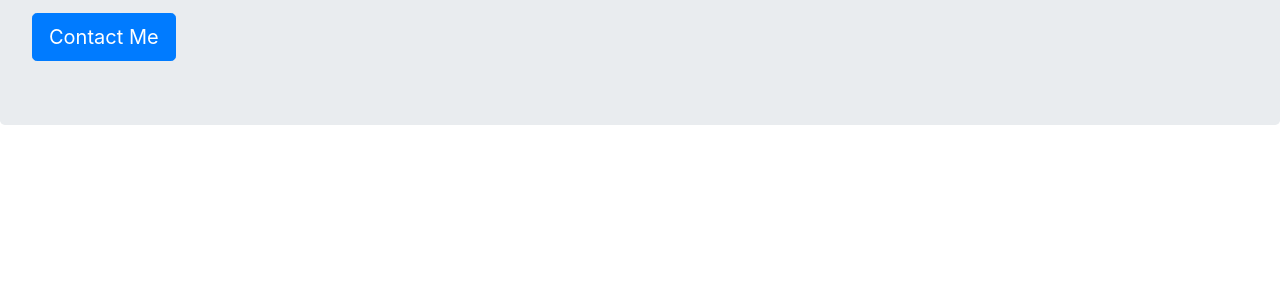
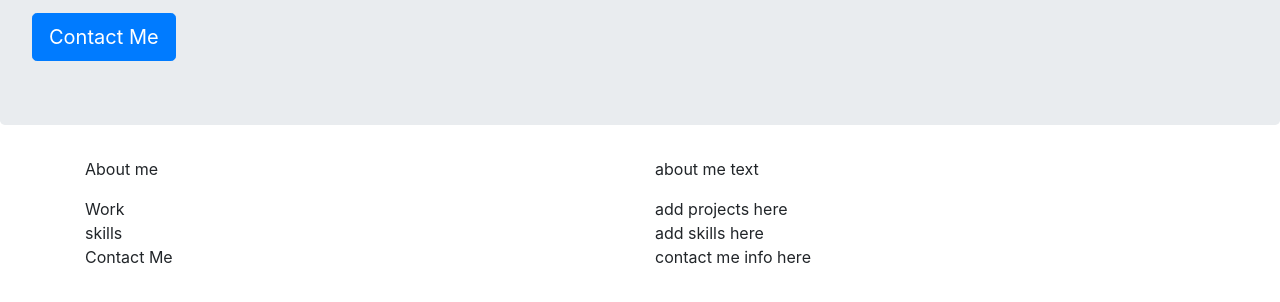
Before and after one commit to Jmotsi/Bootstrap-Portfolio, a plain HTML site: page index.html in a window 1280 px wide. Shown: the part 228-530 px from the top of the page. Drawn offline with nearby package versions, Linux system fonts and the light colour scheme.

Commit message:
added the containers for each different section going to add the details inside the containers.

```diff
--- a/index.html
+++ b/index.html
@@ -30,9 +30,53 @@
         <a class="btn btn-primary btn-lg" href="#" role="button">Contact Me</a>
       </div>
 
+      <div class="container">
+        <div class="row">
+          <div class="col-sm">
+            About me
+          </div>
+          <div class="col-sm">
+            <p>about me text</p>
+          </div>
+        </div>
+      </div>
+
+      <div class="container">
+        <div class="row">
+          <div class="col-sm">
+            Work
+          </div>
+          <div class="col-sm">
+            add projects here
+          </div>
+        </div>
+      </div>
+
+      <div class="container">
+        <div class="row">
+          <div class="col-sm">
+            skills
+          </div>
+          <div class="col-sm">
+            add skills here
+          </div>
+        </div>
+      </div>
+
+      <div class="container">
+        <div class="row">
+          <div class="col-sm">
+            Contact Me
+          </div>
+          <div class="col-sm">
+            <p>contact me info here</p>
+          </div>
+        </div>
+      </div>
 
 
-    <script src="https://code.jquery.com/jquery-3.3.1.slim.min.js" integrity="sha384-q8i/X+965DzO0rT7abK41JStQIAqVgRVzpbzo5smXKp4YfRvH+8abtTE1Pi6jizo" crossorigin="anonymous"></script>
+
+<script src="https://code.jquery.com/jquery-3.3.1.slim.min.js" integrity="sha384-q8i/X+965DzO0rT7abK41JStQIAqVgRVzpbzo5smXKp4YfRvH+8abtTE1Pi6jizo" crossorigin="anonymous"></script>
 <script src="https://cdn.jsdelivr.net/npm/popper.js@1.14.3/dist/umd/popper.min.js" integrity="sha384-ZMP7rVo3mIykV+2+9J3UJ46jBk0WLaUAdn689aCwoqbBJiSnjAK/l8WvCWPIPm49" crossorigin="anonymous"></script>
 <script src="https://cdn.jsdelivr.net/npm/bootstrap@4.1.3/dist/js/bootstrap.min.js" integrity="sha384-ChfqqxuZUCnJSK3+MXmPNIyE6ZbWh2IMqE241rYiqJxyMiZ6OW/JmZQ5stwEULTy" crossorigin="anonymous"></script>
 
```
